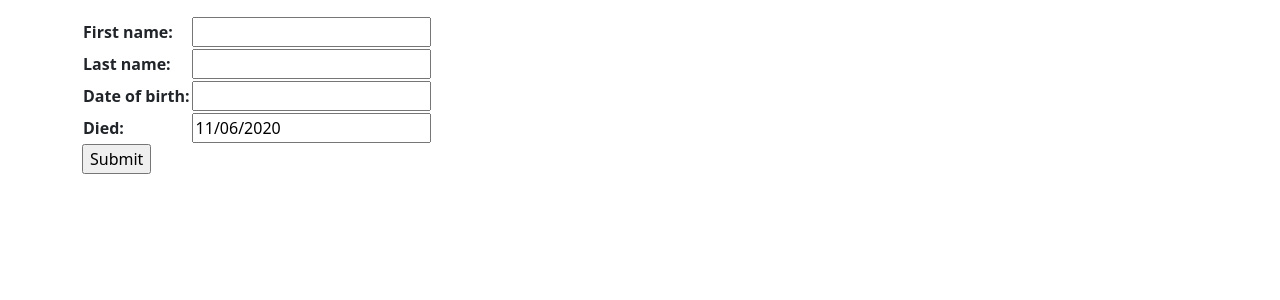
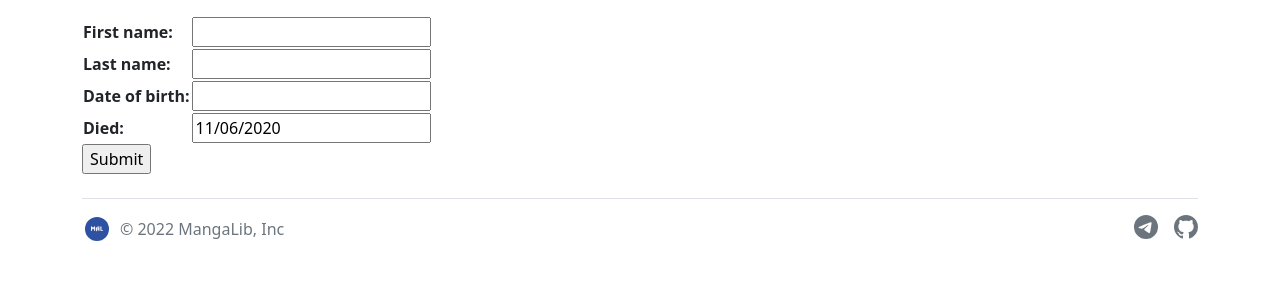
Before and after one commit to mdlufy/django-mangalib, a Django app: page /catalog/author/create/ in a window 1280 px wide. Shown: the part 73-373 px from the top of the page. Run offline with Django 4.2, Linux system fonts and the light colour scheme; the visitor is signed in with stand-in values (Sample User, id 1).

Commit message:
added footer

```diff
--- /dev/null
+++ b/catalog/static/css/footers.css
@@ -0,0 +1,4 @@
+.bi {
+  vertical-align: -.125em;
+  fill: currentColor;
+}
--- a/catalog/static/css/styles.css
+++ b/catalog/static/css/header.css
@@ -1,9 +1,3 @@
-.sidebar-nav {
-    margin-top: 20px;
-    padding: 0;
-    list-style: none;
-}
-
 .update-button {
     display: inline-block;
     background: #078522e8;
@@ -22,7 +16,6 @@
     border-radius: 6px;
     margin-left: 10px;
 }
-
 
 .form-control-dark {
   color: #fff;
--- a/catalog/templates/base_generic.html
+++ b/catalog/templates/base_generic.html
@@ -12,16 +12,23 @@
     integrity="sha384-ka7Sk0Gln4gmtz2MlQnikT1wXgYsOg+OMhuP+IlRH9sENBO0LRn5q+8nbTov4+1p"
     crossorigin="anonymous"></script>
   <script src="{% static 'js/script.js' %}"></script>
-  <link rel="stylesheet" href="{% static 'css/styles.css' %}" type="text/css">
+  <link rel="stylesheet" href="{% static 'css/header.css' %}" type="text/css">
+  <link rel="stylesheet" href="{% static 'css/footer.css' %}" type="text/css">
 </head>
 
 <body>
 
 
-<svg width="1024px" height="1024px" viewBox="0 0 1024 1024" xmlns="http://www.w3.org/2000/svg" style="display: none;">
+<svg xmlns="http://www.w3.org/2000/svg" style="display: none;">
   <symbol id="mangalib" viewBox="0 0 1024 1024">
    <circle cx="512" cy="512" r="512" style="fill:#2e51a2"/>
    <path d="M432.49 410.61V590.3l-44.86-.06V479l-43.31 51.29-42.43-52.44-.43 112.75H256V410.65h47l39.79 54.29 43-54.31zm184.06 44.14.53 135.15h-50.45l-.17-61.25h-59.73c1.49 10.65 4.48 27 8.9 38 3.31 8.13 6.36 16 12.44 24.06l-36.37 24c-7.45-13.57-13.27-28.52-18.73-44.42a198.31 198.31 0 0 1-10.82-46.49c-1.81-16-2.07-31.38 2.28-47.19a83.37 83.37 0 0 1 24.77-39.81c6.68-6.25 16-10.67 23.47-14.66s15.85-5.63 23.62-7.66a158 158 0 0 1 25.41-3.9c8.49-.73 23.62-1.41 51-.6l11.63 37.31h-58.78c-12.65.17-18.73 0-28.61 4.46a47.7 47.7 0 0 0-27.26 41l56.81.7.81-38.61h49.26zM701.72 410v141.35L768 552l-9.17 37.87H656.28V409.33z" style="fill:#fff"/>
+   </symbol>
+   <symbol id="telegram" viewBox="0 0 16 16">
+    <path d="M16 8A8 8 0 1 1 0 8a8 8 0 0 1 16 0zM8.287 5.906c-.778.324-2.334.994-4.666 2.01-.378.15-.577.298-.595.442-.03.243.275.339.69.47l.175.055c.408.133.958.288 1.243.294.26.006.549-.1.868-.32 2.179-1.471 3.304-2.214 3.374-2.23.05-.012.12-.026.166.016.047.041.042.12.037.141-.03.129-1.227 1.241-1.846 1.817-.193.18-.33.307-.358.336a8.154 8.154 0 0 1-.188.186c-.38.366-.664.64.015 1.088.327.216.589.393.85.571.284.194.568.387.936.629.093.06.183.125.27.187.331.236.63.448.997.414.214-.02.435-.22.547-.82.265-1.417.786-4.486.906-5.751a1.426 1.426 0 0 0-.013-.315.337.337 0 0 0-.114-.217.526.526 0 0 0-.31-.093c-.3.005-.763.166-2.984 1.09z"/>
+   </symbol>
+   <symbol id="github" viewBox="0 0 16 16">
+    <path d="M8 0C3.58 0 0 3.58 0 8c0 3.54 2.29 6.53 5.47 7.59.4.07.55-.17.55-.38 0-.19-.01-.82-.01-1.49-2.01.37-2.53-.49-2.69-.94-.09-.23-.48-.94-.82-1.13-.28-.15-.68-.52-.01-.53.63-.01 1.08.58 1.23.82.72 1.21 1.87.87 2.33.66.07-.52.28-.87.51-1.07-1.78-.2-3.64-.89-3.64-3.95 0-.87.31-1.59.82-2.15-.08-.2-.36-1.02.08-2.12 0 0 .67-.21 2.2.82.64-.18 1.32-.27 2-.27.68 0 1.36.09 2 .27 1.53-1.04 2.2-.82 2.2-.82.44 1.1.16 1.92.08 2.12.51.56.82 1.27.82 2.15 0 3.07-1.87 3.75-3.65 3.95.29.25.54.73.54 1.48 0 1.07-.01 1.93-.01 2.2 0 .21.15.46.55.38A8.012 8.012 0 0 0 16 8c0-4.42-3.58-8-8-8z"/>
    </symbol>
 </svg>
 
@@ -93,6 +100,22 @@
         </div>
   </div>
 
+  <div class="container">
+    <footer class="d-flex flex-wrap justify-content-between align-items-center py-3 my-4 border-top">
+      <div class="col-md-4 d-flex align-items-center">
+        <a href="/" class="mb-3 me-2 mb-md-0 text-muted text-decoration-none lh-1">
+          <svg class="bi" width="30" height="24"><use xlink:href="#mangalib"/></svg>
+        </a>
+        <span class="text-muted">&copy; 2022 MangaLib, Inc</span>
+      </div>
+
+      <ul class="nav col-md-4 justify-content-end list-unstyled d-flex">
+        <li class="ms-3"><a class="text-muted" href="https://t.me/luffyforever/"><svg class="bi" width="24" height="24"><use xlink:href="#telegram"/></svg></a></li>
+        <li class="ms-3"><a class="text-muted" href="https://github.com/mdlufy"><svg class="bi" width="24" height="24"><use xlink:href="#github"/></svg></a></li>
+      </ul>
+    </footer>
+  </div>
+
 </body>
 
 </html>
```
